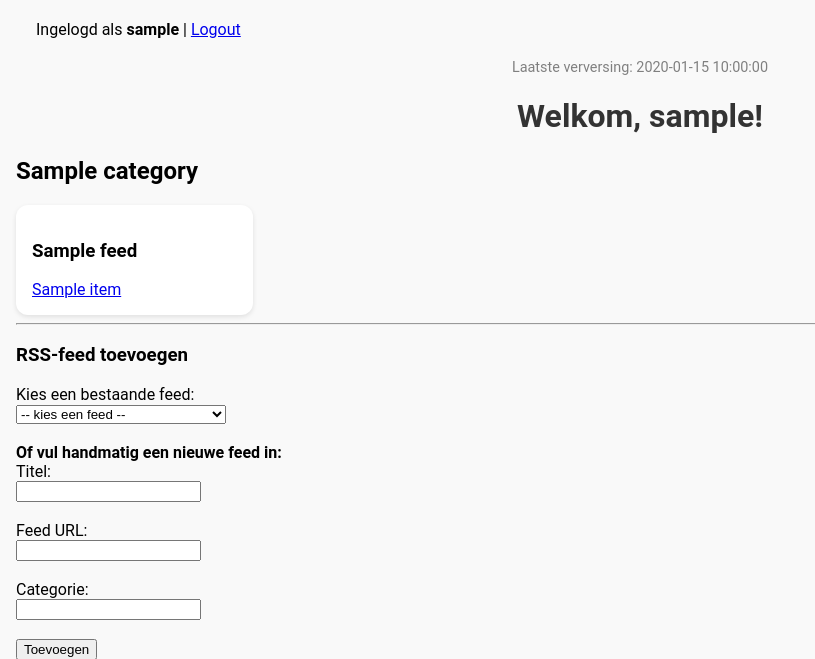
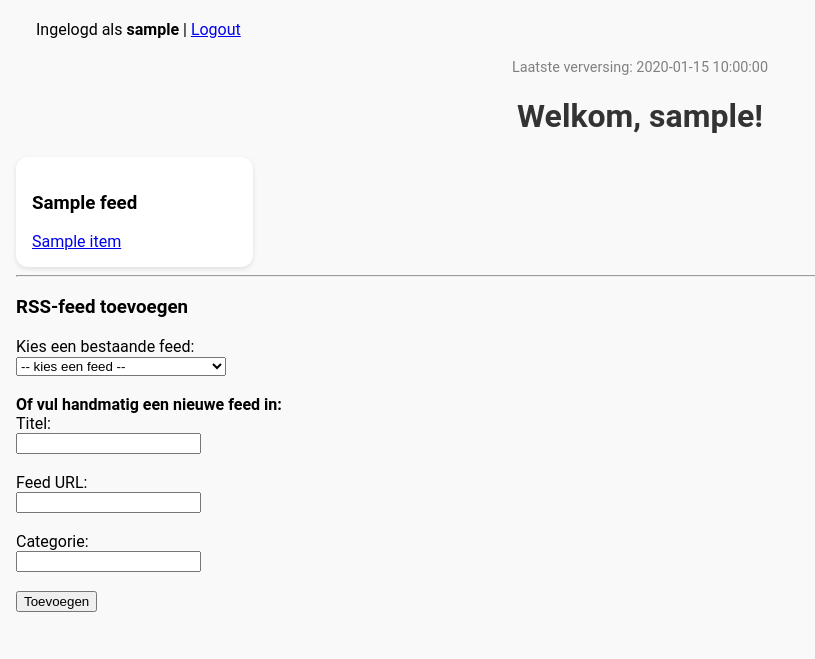
Before and after one commit to waariswallie/rss_dashboard_login, a Flask app: template templates/dashboard.html in a window 1280 px wide. Shown: the part 35-694 px from the top of the page, without its empty margins (0-815 px from the left). Run offline with Flask 3, Linux system fonts and the light colour scheme; the template is opened without the code that fills it: most values are stand-ins (such as "Sample title", 1, 10 or a date in 2020).

Commit message:
Refactor dashboard layout to simplify feed display and remove category grouping

```diff
--- a/templates/dashboard.html
+++ b/templates/dashboard.html
@@ -6,11 +6,8 @@
 </p>
 
   <h1>Welkom, {{ username }}!</h1>
-  {% for category, feeds in categories.items() %}
-    <div class="category" draggable="true">
-      <h2>{{ category }}</h2>
   <div class="columns">
-        {% for feed in feeds %}
+    {% for feed in all_feeds %}
       <div class="column" draggable="true" data-title="{{ feed.title }}">
         <h3>{{ feed.title }}</h3>
         {% for item in feed["items"] %}
@@ -21,8 +18,6 @@
       </div>
     {% endfor %}
   </div>
-    </div>
-  {% endfor %}
 <hr>
 <h3>RSS-feed toevoegen</h3>
 <form action="/add_feed" method="POST">
```
Lines whose indentation alone changed are shown as unchanged.
